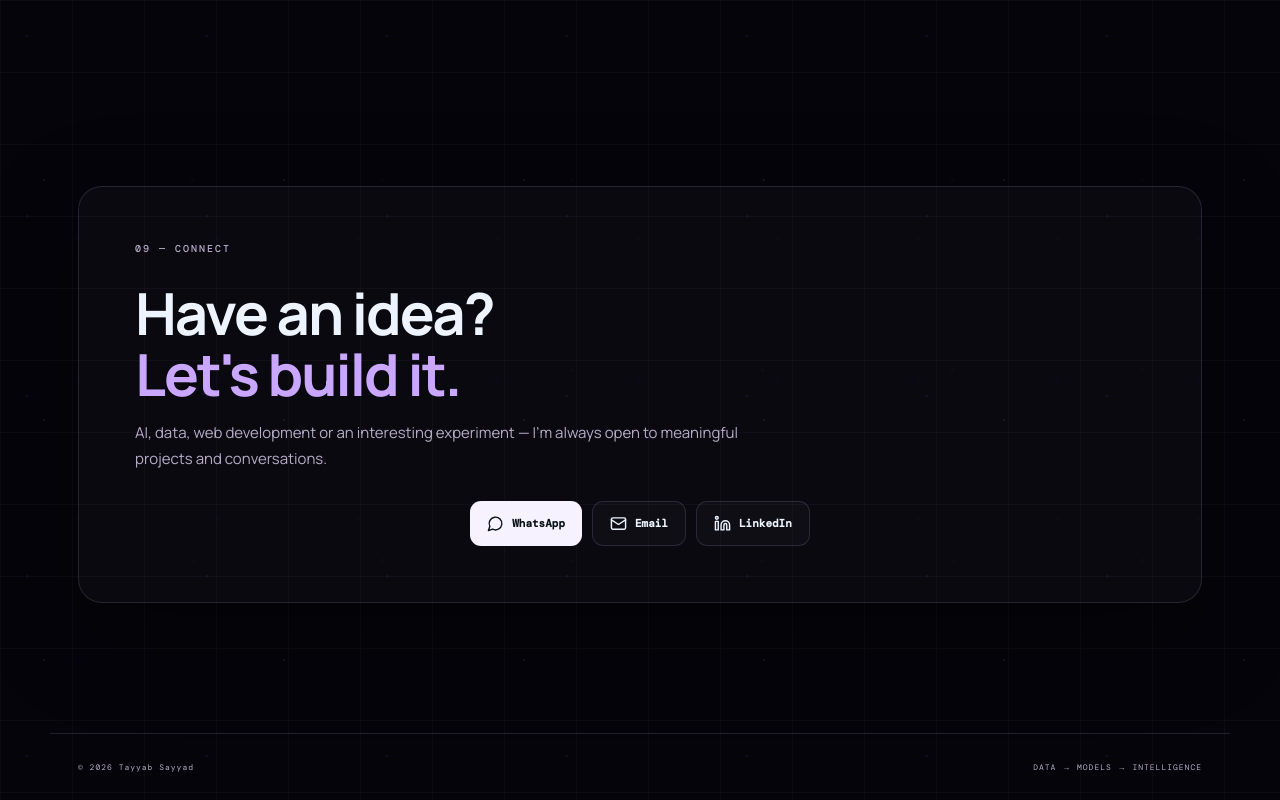
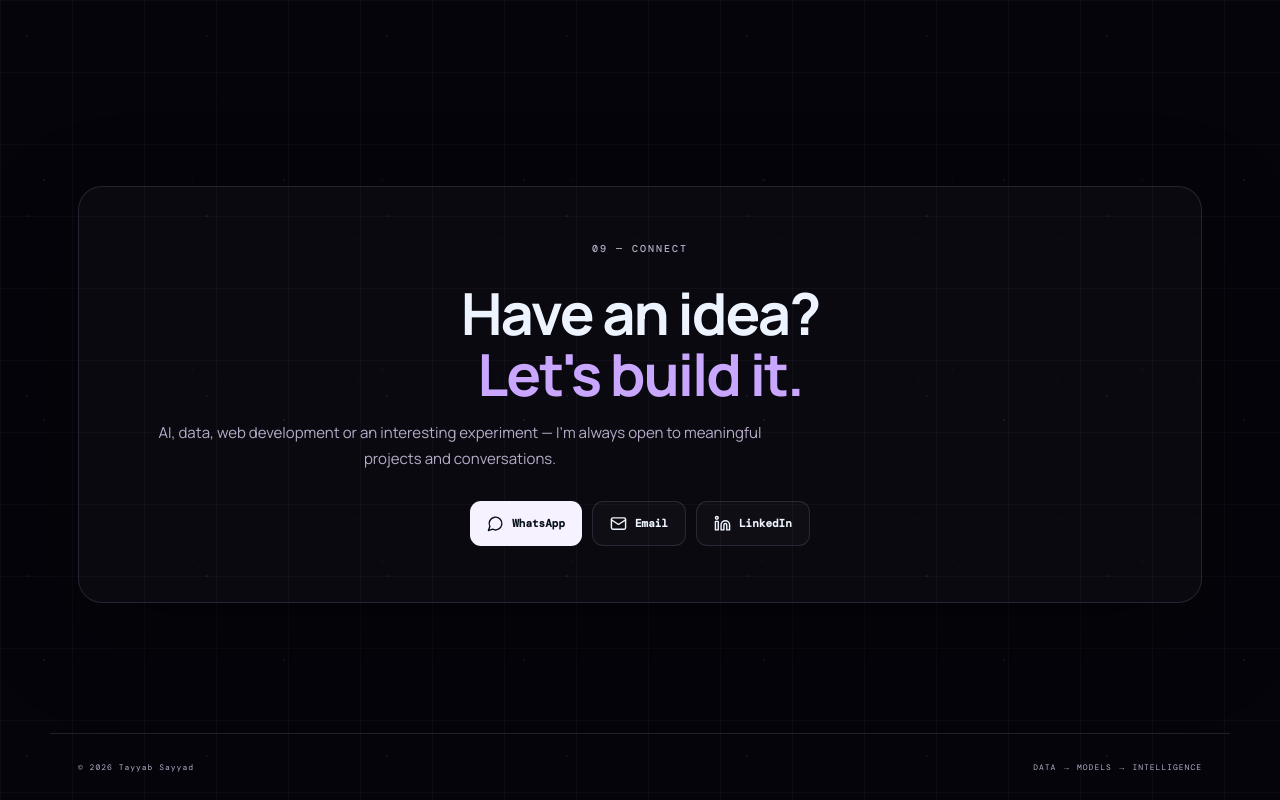
Before and after one commit to tshamshuddinsayyad/portfolio, a React (Vite) app: page / in a window 1280 px wide. Shown: the part 9812-10612 px from the top of the page. Built offline with nearby package versions, Linux system fonts and the light colour scheme.

Commit message:
Center align section 9 contact text

```diff
--- a/src/styles.css
+++ b/src/styles.css
@@ -1883,3 +1883,16 @@ main > .hero + .section.intro [class*="vertical-line"]{
     text-align:left !important;
   }
 }
+
+/* Section 09 — centered text alignment */
+.contact .contact-box{
+  text-align:center !important;
+}
+.contact .contact-box .section-label,
+.contact .contact-box h2,
+.contact .contact-box > p{
+  text-align:center !important;
+}
+.contact .contact-actions{
+  justify-content:center !important;
+}
```
